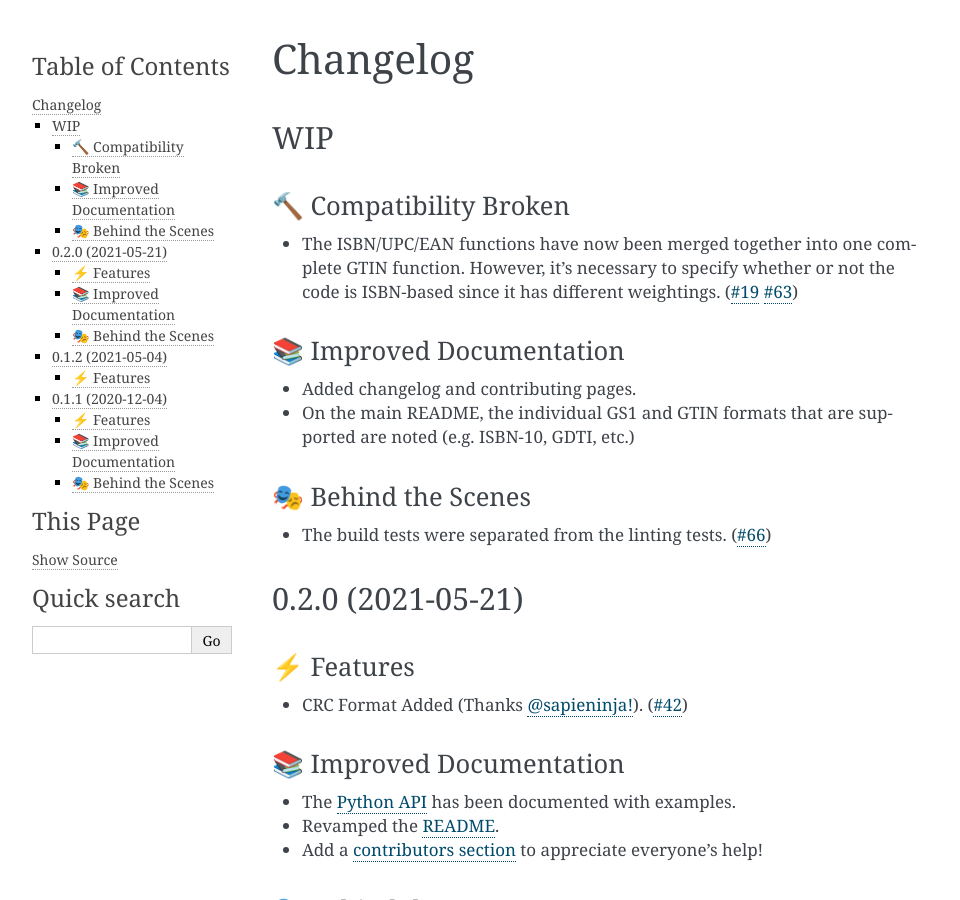
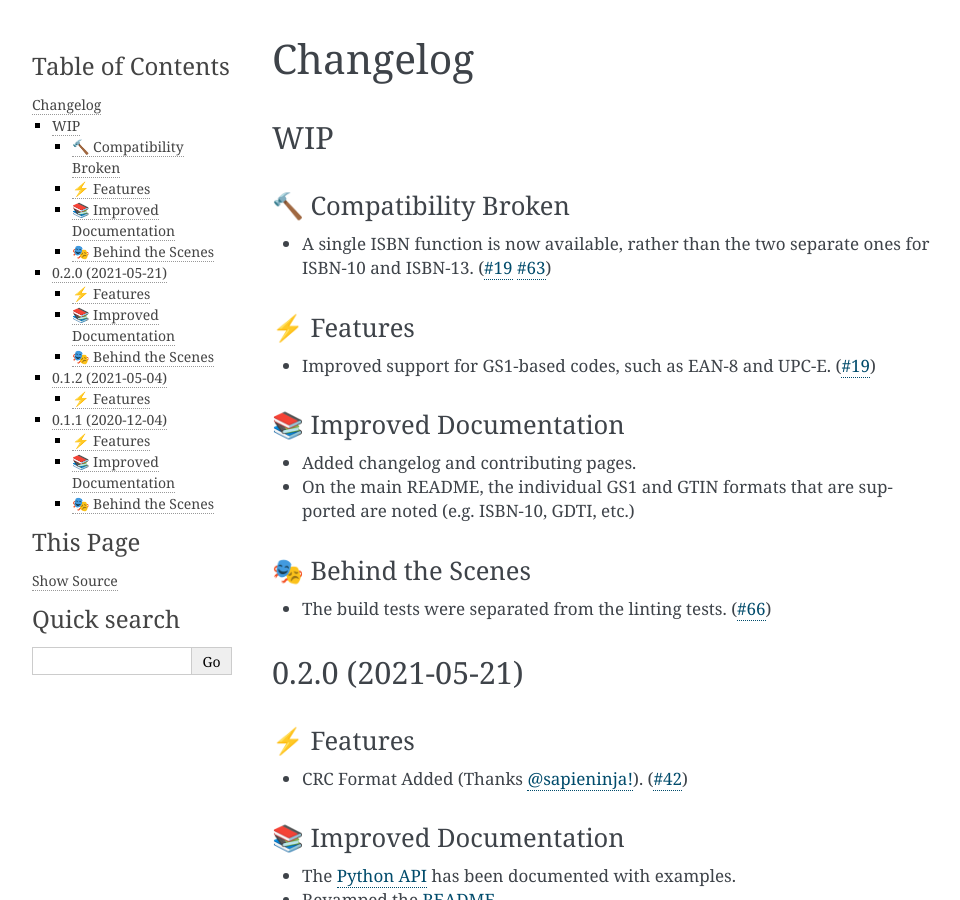
Before and after one commit to harens/checkdigit, a Sphinx documentation site: the page built from docs/source/changelog.rst, in a window 1280 px wide and 900 px high. Shown: the whole window, without its empty margins (148-1108 px from the left). Built offline with Sphinx 7.4.7, drawn with Linux system fonts in a browser that asks for light colours.

Commit message:
Update Changelog Features

```diff
--- a/docs/source/changelog.rst
+++ b/docs/source/changelog.rst
@@ -7,9 +7,13 @@ WIP
 🔨 Compatibility Broken
 -------------------------
 
-- The ISBN/UPC/EAN functions have now been merged together into one complete GTIN function.
-  However, it's necessary to specify whether or not the code is ISBN-based since it has different weightings.
+- A single ISBN function is now available, rather than the two separate ones for ISBN-10 and ISBN-13.
   (`#19 <https://github.com/harens/checkdigit/issues/19>`_ `#63 <https://github.com/harens/checkdigit/issues/63>`_)
+
+⚡️ Features
+------------
+
+- Improved support for GS1-based codes, such as EAN-8 and UPC-E. (`#19 <https://github.com/harens/checkdigit/issues/19>`_)
 
 📚 Improved Documentation
 ---------------------------
```
